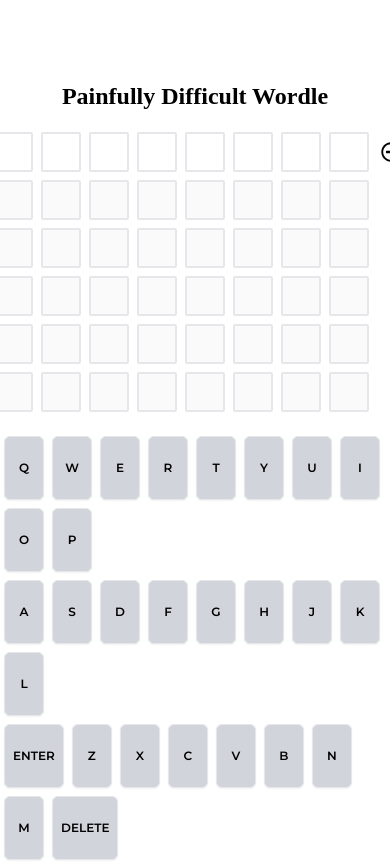
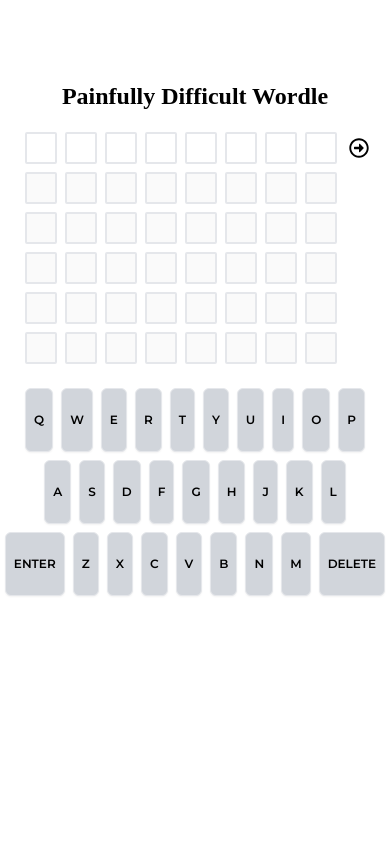
Before and after one commit to sakurakiyama/wordle, a React (Vite) app: page / in a window 390 px wide. Built offline with nearby package versions, Linux system fonts and the light colour scheme; no server answers; a web font is replaced by a local one.

Commit message:
feat: wip resizing

```diff
--- a/src/game/Board.tsx
+++ b/src/game/Board.tsx
@@ -34,7 +34,7 @@
             return (
               <input
                 key={`input-${rowIndex}-${colIndex}`}
-                className={`border-2 w-10 h-10 text-sm md:text-base md:w-12 md:h-12 rounded-sm text-center text-lg font-semibold focus:outline-none focus:border-slate-500 m-1`}
+                className={`border-2 w-8 h-8 text-sm md:text-base md:w-12 md:h-12 rounded-sm text-center text-lg font-semibold focus:outline-none focus:border-slate-500 m-1`}
                 maxLength={1}
                 disabled={
                   numberOfGuesses >= rowIndex + 1 ||
--- a/src/game/Game.tsx
+++ b/src/game/Game.tsx
@@ -106,7 +106,7 @@
       <div className='mt-20 text-xs md:text-base'>
         {showModal && (
           <div className='top-0 bottom-0 left-0 right-0 fixed bg-[#010502A2] flex justify-center items-center'>
-            <div className='z-1 bg-white max-w-96 md:max-w-lg w-fit h-fit rounded-md shadow-sm flex flex-col items-center justify-center space-y-8 border-2 border-[var(--hot-pink)] relative p-6'>
+            <div className='z-1 bg-white max-w-96 md:max-w-lg w-full h-fit rounded-md shadow-sm flex flex-col items-center justify-center border-2 border-[var(--hot-pink)] relative p-6'>
               <button
                 className='absolute top-0 right-0 m-2'
                 onClick={() => setShowModal(false)}
--- a/src/game/Keyboard.tsx
+++ b/src/game/Keyboard.tsx
@@ -77,7 +77,7 @@
         <div key={`row-${rowIndex}`}>
           {row.map((display, colIndex) => (
             <button
-              className={`border p-2 rounded-md m-1 min-w-10 h-16  font-semibold shadow-sm ${
+              className={`border p-2 rounded-md m-1 md:min-w-10 h-16 font-semibold shadow-sm ${
                 incorrectLetters.includes(display)
                   ? 'bg-slate-700 text-white'
                   : incorrectlyPlacedLetters.includes(display)
```
